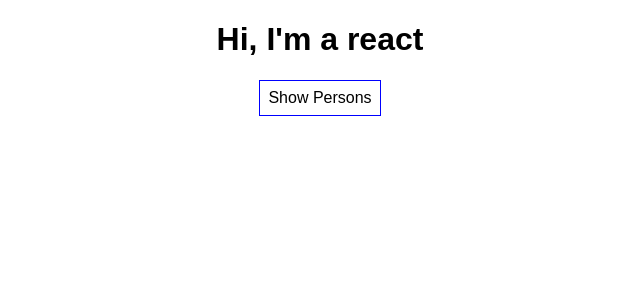
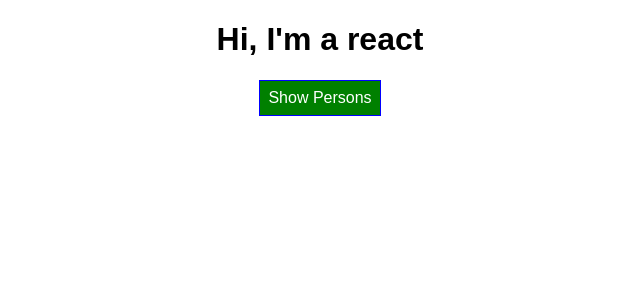
Before and after one commit to MuslumGuzel/ReactTutorial, a React (Create React App) app: page / in a window 1280 px wide. Shown: the top 300 px of the page, without its empty margins (320-960 px from the left). Built offline with nearby package versions, Linux system fonts and the light colour scheme.

Commit message:
- app.js inline css fixed

```diff
--- a/src/App.js
+++ b/src/App.js
@@ -47,7 +47,8 @@
 
   render() {
     const style = {
-      backgroundColor: 'white',
+      backgroundColor: 'green',
+      color: 'white',
       font: 'inherit',
       border: '1px solid blue',
       padding: '8px',
@@ -69,6 +70,8 @@
           })}
         </div>
       );
+
+      style.backgroundColor = "red";
     }
 
     return (
```
